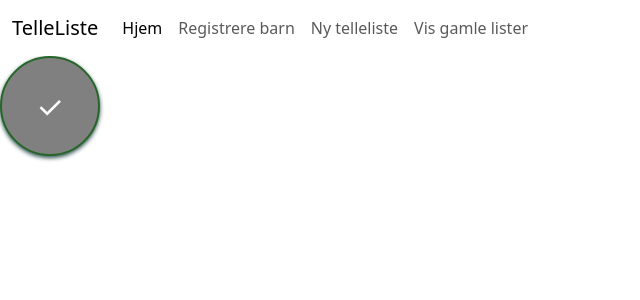
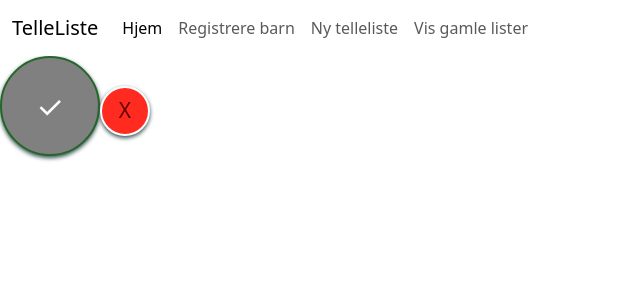
Before and after one commit to torhenningegenes/telleliste, a Next.js app: page /telling/button in a window 1280 px wide. Shown: the top 300 px of the page, without its empty margins (0-640 px from the left). Built offline with nearby package versions, Linux system fonts and the light colour scheme.

Commit message:
added a regret button

```diff
--- a/pages/telling/button.js
+++ b/pages/telling/button.js
@@ -1,8 +1,10 @@
 import classes from "./button.module.css";
 import { useState } from "react";
+
 function CountButton() {
   let [counted, setCounted] = useState(false);
-  let btnCss = classes.customBtn;
+  const btnCss = classes.customBtn;
+  const regBtn = classes.regretBtn;
 
   // let barnIdClicked;
   // function barnCounted() {
@@ -12,10 +14,13 @@ function CountButton() {
 
   function barnCounted(e) {
     setCounted((counted = true));
-    console.log(counted);
+  }
+  function regret() {
+    setCounted((counted = false));
   }
 
   return (
+    <div>
       <button
         id="countBtn"
         className={`${btnCss}`}
@@ -24,9 +29,15 @@ function CountButton() {
           backgroundColor: counted ? "#48e055" : "grey",
           color: counted ? "#276629" : "white",
         }}
+        isKidCounted={counted}
       >
         ✓
       </button>
+
+      <button onClick={regret} className={regBtn}>
+        X
+      </button>
+    </div>
   );
 }
 
--- a/pages/telling/button.module.css
+++ b/pages/telling/button.module.css
@@ -25,3 +25,17 @@
   transform: translateY(2px);
   border-radius: 70%;
 }
+
+.regretBtn {
+  background-color: #ff2b20;
+  color: rgb(102, 2, 2);
+  border: solid 2px #ffffff;
+  padding: 5px;
+  font-size: 21px;
+  height: 50px;
+  width: 50px;
+  box-shadow: 0 2px 4px darkslategray;
+  cursor: pointer;
+  transition: all 0.2s ease;
+  border-radius: 70%;
+}
```
Lines whose indentation alone changed are shown as unchanged.
